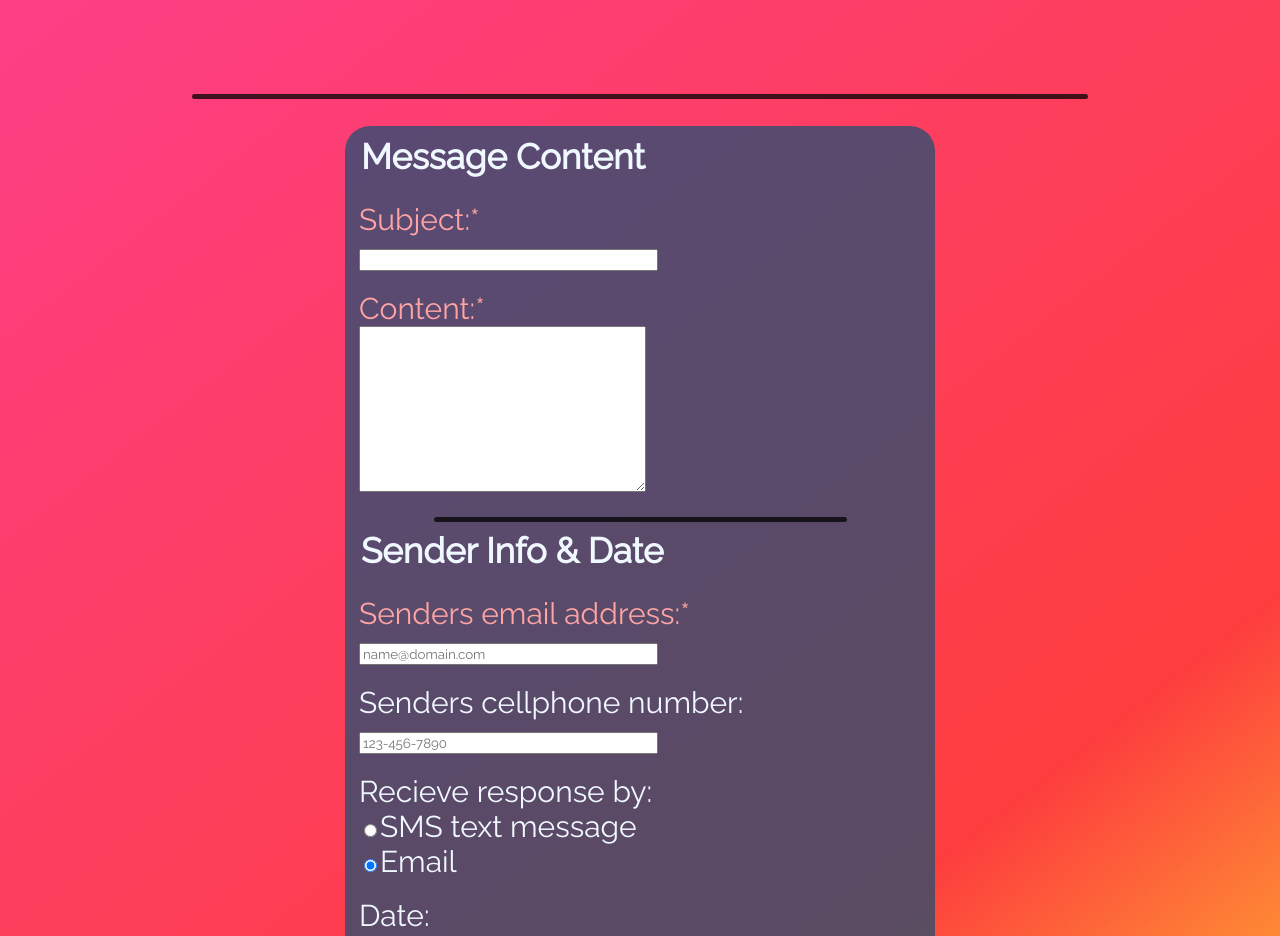
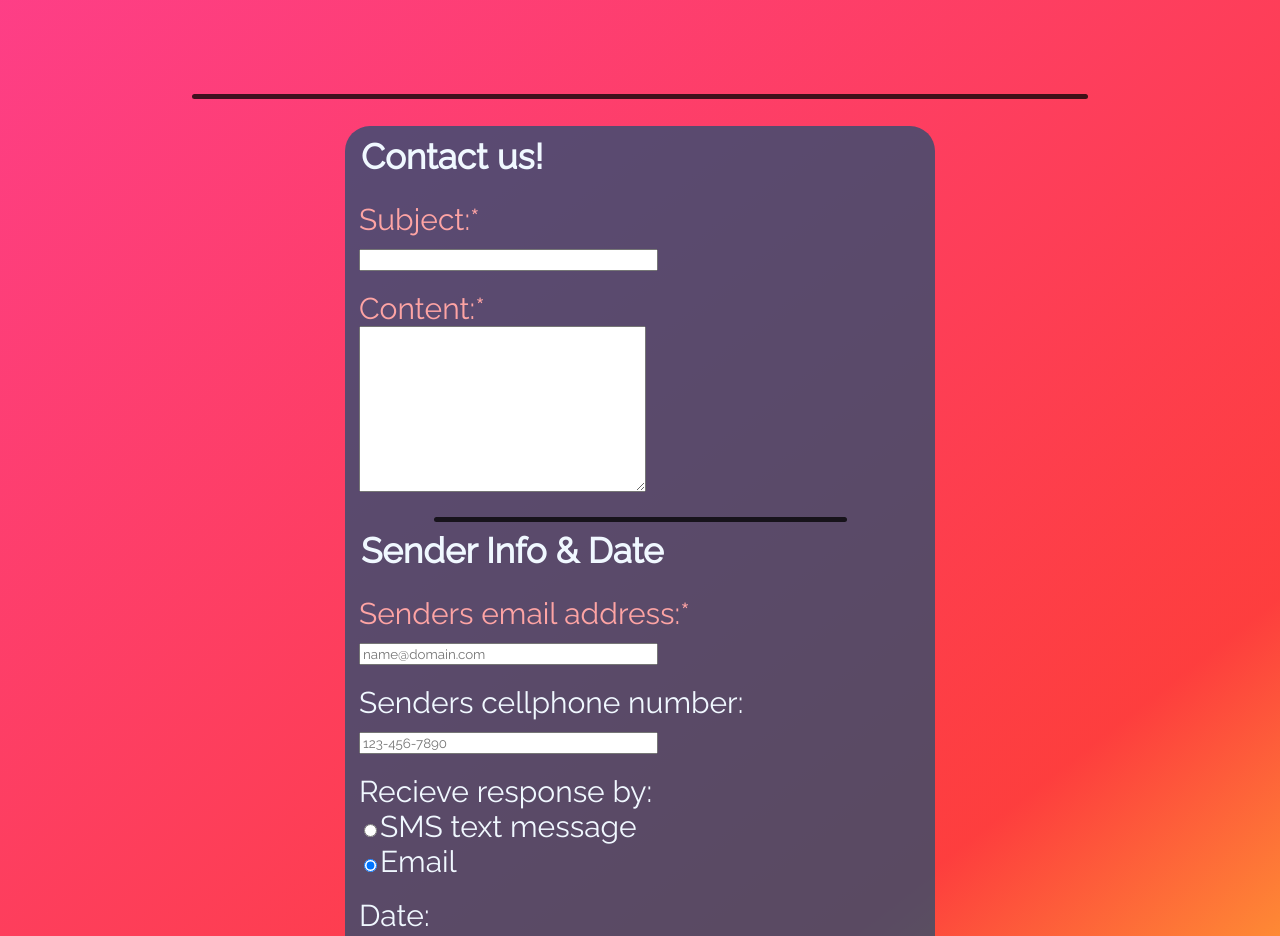
Before and after one commit to johncummings7/comp2511_assignment2, a plain HTML site: page index.html in a window 1280 px wide. Shown: the part 1820-2756 px from the top of the page. Drawn offline with Linux system fonts and the light colour scheme.

Commit message:
Update index.html

```diff
--- a/index.html
+++ b/index.html
@@ -113,7 +113,7 @@
         <div class="form">
             <form id="contact" method="post" action="mailto:jp7c@icloud.com" novalidate>
                 <fieldset>
-                    <legend>Message Content</legend>
+                    <legend>Contact us!</legend>
                     <br>
                     <label class="required">Subject:*<br>
                         <input type="text" maxlength="40" size="40" required id="subject">
```
